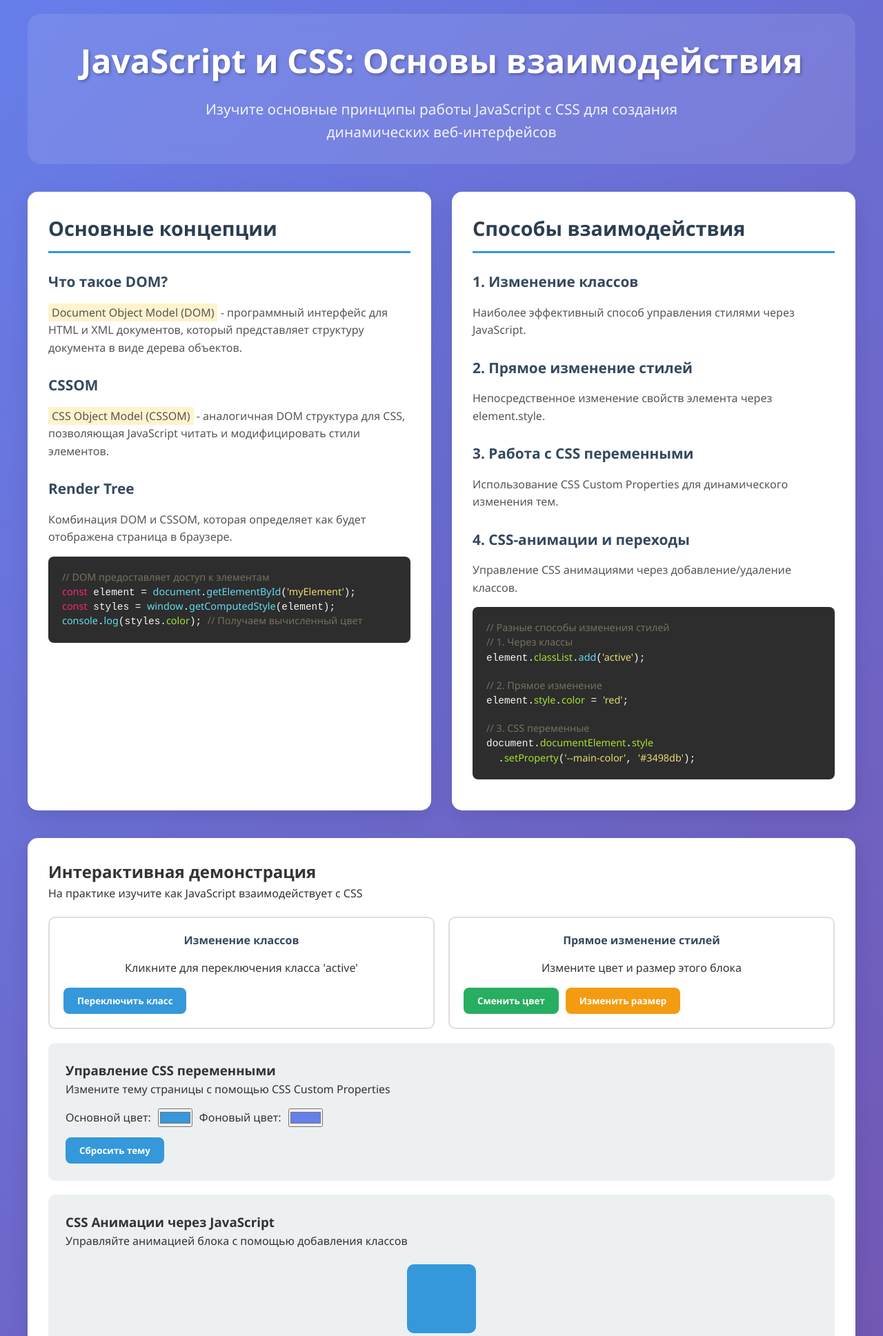
After one commit to Paradox60/flask-front-end, a Flask app: page /js_base in a window 1280 px wide. The commit adds this page. Shown: the top 1937 px of the page at 69% size. Run offline with Flask 2, Linux system fonts and the light colour scheme.

Commit message:
every day page with basic javascript rules in css

```diff
--- a/flask_compendium/app.py
+++ b/flask_compendium/app.py
@@ -202,3 +202,7 @@ def flask_app():
 @app.route("/graphicks")
 def graphicks():
     return render_template("CSS_temp/graphicks.html")
+
+@app.route("/js_base")
+def js_base():
+    return render_template("CSS_temp/js_base.html")
--- a/flask_compendium/templates/CSS_temp/index.html
+++ b/flask_compendium/templates/CSS_temp/index.html
@@ -78,6 +78,7 @@
                 <li><a href="{{ url_for('circle_2') }}">Окружность(3)</a></li>
                 <li><a href="{{ url_for('flask_app') }}">Разделения логики app.py(4)</a></li>
                 <li><a href="{{ url_for('graphicks') }}">Графики(5)</a></li>
+                <li><a href="{{ url_for('js_base') }}">Javascript основы(6)</a></li>
 
             </ul>
         </nav>
--- /dev/null
+++ b/flask_compendium/templates/CSS_temp/js_base.html
@@ -0,0 +1,559 @@
+<!DOCTYPE html>
+<html lang="ru">
+<head>
+    <meta charset="UTF-8">
+    <meta name="viewport" content="width=device-width, initial-scale=1.0">
+    <title>JavaScript и CSS: Основы взаимодействия</title>
+    <style>
+        * {
+            margin: 0;
+            padding: 0;
+            box-sizing: border-box;
+            font-family: 'Segoe UI', Tahoma, Geneva, Verdana, sans-serif;
+        }
+
+        :root {
+            --primary: #2c3e50;
+            --secondary: #3498db;
+            --accent: #e74c3c;
+            --success: #27ae60;
+            --warning: #f39c12;
+            --light: #ecf0f1;
+            --dark: #34495e;
+        }
+
+        body {
+            background: linear-gradient(135deg, #667eea 0%, #764ba2 100%);
+            min-height: 100vh;
+            padding: 20px;
+            color: #333;
+            line-height: 1.6;
+        }
+
+        .container {
+            max-width: 1200px;
+            margin: 0 auto;
+        }
+
+        .header {
+            text-align: center;
+            color: white;
+            margin-bottom: 40px;
+            padding: 30px;
+            background: rgba(255, 255, 255, 0.1);
+            border-radius: 20px;
+            backdrop-filter: blur(10px);
+        }
+
+        .header h1 {
+            font-size: 3rem;
+            margin-bottom: 15px;
+            text-shadow: 2px 2px 4px rgba(0,0,0,0.3);
+        }
+
+        .header p {
+            font-size: 1.3rem;
+            opacity: 0.9;
+            max-width: 800px;
+            margin: 0 auto;
+        }
+
+        .content-grid {
+            display: grid;
+            grid-template-columns: 1fr 1fr;
+            gap: 30px;
+            margin-bottom: 40px;
+        }
+
+        .card {
+            background: white;
+            border-radius: 15px;
+            padding: 30px;
+            box-shadow: 0 10px 30px rgba(0,0,0,0.1);
+            transition: transform 0.3s ease, box-shadow 0.3s ease;
+        }
+
+        .card:hover {
+            transform: translateY(-5px);
+            box-shadow: 0 15px 40px rgba(0,0,0,0.2);
+        }
+
+        .card h2 {
+            color: var(--primary);
+            margin-bottom: 20px;
+            padding-bottom: 10px;
+            border-bottom: 3px solid var(--secondary);
+            font-size: 1.8rem;
+        }
+
+        .card h3 {
+            color: var(--dark);
+            margin: 25px 0 15px 0;
+            font-size: 1.3rem;
+        }
+
+        .card p {
+            margin-bottom: 15px;
+            color: #555;
+        }
+
+        .card ul {
+            margin-left: 20px;
+            margin-bottom: 20px;
+        }
+
+        .card li {
+            margin-bottom: 8px;
+            color: #555;
+        }
+
+        .code-block {
+            background: #2d2d2d;
+            color: #f8f8f2;
+            border-radius: 8px;
+            padding: 20px;
+            margin: 15px 0;
+            overflow-x: auto;
+            font-family: 'Courier New', Courier, monospace;
+            font-size: 0.9rem;
+            line-height: 1.4;
+        }
+
+        .code-comment { color: #75715e; }
+        .code-keyword { color: #f92672; }
+        .code-string { color: #e6db74; }
+        .code-function { color: #66d9ef; }
+        .code-property { color: #a6e22e; }
+        .code-number { color: #ae81ff; }
+
+        .demo-section {
+            background: white;
+            border-radius: 15px;
+            padding: 30px;
+            margin-bottom: 30px;
+            box-shadow: 0 10px 30px rgba(0,0,0,0.1);
+        }
+
+        .demo-container {
+            display: grid;
+            grid-template-columns: 1fr 1fr;
+            gap: 20px;
+            margin-top: 20px;
+        }
+
+        .demo-box {
+            padding: 20px;
+            border: 2px solid #ddd;
+            border-radius: 10px;
+            text-align: center;
+            transition: all 0.3s ease;
+            cursor: pointer;
+        }
+
+        .demo-box h4 {
+            margin-bottom: 15px;
+            color: var(--dark);
+        }
+
+        .controls {
+            display: flex;
+            gap: 10px;
+            margin-top: 15px;
+            flex-wrap: wrap;
+        }
+
+        .btn {
+            padding: 10px 20px;
+            border: none;
+            border-radius: 8px;
+            background: var(--secondary);
+            color: white;
+            font-weight: 600;
+            cursor: pointer;
+            transition: all 0.3s ease;
+        }
+
+        .btn:hover {
+            background: #2980b9;
+            transform: translateY(-2px);
+        }
+
+        .btn-success { background: var(--success); }
+        .btn-warning { background: var(--warning); }
+        .btn-danger { background: var(--accent); }
+
+        .interactive-demo {
+            background: var(--light);
+            padding: 25px;
+            border-radius: 10px;
+            margin-top: 20px;
+        }
+
+        .color-picker {
+            display: flex;
+            gap: 10px;
+            align-items: center;
+            margin: 15px 0;
+        }
+
+        .animated-box {
+            width: 100px;
+            height: 100px;
+            background: var(--secondary);
+            border-radius: 10px;
+            margin: 20px auto;
+            transition: all 0.5s ease;
+        }
+
+        .comparison-table {
+            width: 100%;
+            border-collapse: collapse;
+            margin: 20px 0;
+        }
+
+        .comparison-table th,
+        .comparison-table td {
+            padding: 12px;
+            text-align: left;
+            border-bottom: 1px solid #ddd;
+        }
+
+        .comparison-table th {
+            background: var(--primary);
+            color: white;
+        }
+
+        .comparison-table tr:hover {
+            background: #f5f5f5;
+        }
+
+        @media (max-width: 768px) {
+            .content-grid {
+                grid-template-columns: 1fr;
+            }
+
+            .demo-container {
+                grid-template-columns: 1fr;
+            }
+
+            .header h1 {
+                font-size: 2.2rem;
+            }
+        }
+
+        .highlight {
+            background: #fff3cd;
+            padding: 2px 5px;
+            border-radius: 3px;
+            font-weight: 500;
+        }
+    </style>
+</head>
+<body>
+    <div class="container">
+        <div class="header">
+            <h1>JavaScript и CSS: Основы взаимодействия</h1>
+            <p>Изучите основные принципы работы JavaScript с CSS для создания динамических веб-интерфейсов</p>
+        </div>
+
+        <div class="content-grid">
+            <div class="card">
+                <h2>Основные концепции</h2>
+
+                <h3>Что такое DOM?</h3>
+                <p><span class="highlight">Document Object Model (DOM)</span> - программный интерфейс для HTML и XML документов, который представляет структуру документа в виде дерева объектов.</p>
+
+                <h3>CSSOM</h3>
+                <p><span class="highlight">CSS Object Model (CSSOM)</span> - аналогичная DOM структура для CSS, позволяющая JavaScript читать и модифицировать стили элементов.</p>
+
+                <h3>Render Tree</h3>
+                <p>Комбинация DOM и CSSOM, которая определяет как будет отображена страница в браузере.</p>
+
+                <div class="code-block">
+                    <span class="code-comment">// DOM предоставляет доступ к элементам</span><br>
+                    <span class="code-keyword">const</span> element = <span class="code-function">document</span>.<span class="code-function">getElementById</span>(<span class="code-string">'myElement'</span>);<br>
+                    <span class="code-keyword">const</span> styles = <span class="code-function">window</span>.<span class="code-function">getComputedStyle</span>(element);<br>
+                    <span class="code-function">console</span>.<span class="code-function">log</span>(styles.<span class="code-property">color</span>); <span class="code-comment">// Получаем вычисленный цвет</span>
+                </div>
+            </div>
+
+            <div class="card">
+                <h2>Способы взаимодействия</h2>
+
+                <h3>1. Изменение классов</h3>
+                <p>Наиболее эффективный способ управления стилями через JavaScript.</p>
+
+                <h3>2. Прямое изменение стилей</h3>
+                <p>Непосредственное изменение свойств элемента через <code>element.style</code>.</p>
+
+                <h3>3. Работа с CSS переменными</h3>
+                <p>Использование CSS Custom Properties для динамического изменения тем.</p>
+
+                <h3>4. CSS-анимации и переходы</h3>
+                <p>Управление CSS анимациями через добавление/удаление классов.</p>
+
+                <div class="code-block">
+                    <span class="code-comment">// Разные способы изменения стилей</span><br>
+                    <span class="code-comment">// 1. Через классы</span><br>
+                    element.<span class="code-property">classList</span>.<span class="code-function">add</span>(<span class="code-string">'active'</span>);<br><br>
+
+                    <span class="code-comment">// 2. Прямое изменение</span><br>
+                    element.<span class="code-property">style</span>.<span class="code-property">color</span> = <span class="code-string">'red'</span>;<br><br>
+
+                    <span class="code-comment">// 3. CSS переменные</span><br>
+                    document.<span class="code-property">documentElement</span>.<span class="code-property">style</span><br>
+                    &nbsp;&nbsp;.<span class="code-property">setProperty</span>(<span class="code-string">'--main-color'</span>, <span class="code-string">'#3498db'</span>);
+                </div>
+            </div>
+        </div>
+
+        <div class="demo-section">
+            <h2>Интерактивная демонстрация</h2>
+            <p>На практике изучите как JavaScript взаимодействует с CSS</p>
+
+            <div class="demo-container">
+                <div class="demo-box" id="demoBox1">
+                    <h4>Изменение классов</h4>
+                    <p>Кликните для переключения класса 'active'</p>
+                    <div class="controls">
+                        <button class="btn" onclick="toggleClass('demoBox1')">Переключить класс</button>
+                    </div>
+                </div>
+
+                <div class="demo-box" id="demoBox2">
+                    <h4>Прямое изменение стилей</h4>
+                    <p>Измените цвет и размер этого блока</p>
+                    <div class="controls">
+                        <button class="btn btn-success" onclick="changeColor('demoBox2')">Сменить цвет</button>
+                        <button class="btn btn-warning" onclick="changeSize('demoBox2')">Изменить размер</button>
+                    </div>
+                </div>
+            </div>
+
+            <div class="interactive-demo">
+                <h3>Управление CSS переменными</h3>
+                <p>Измените тему страницы с помощью CSS Custom Properties</p>
+
+                <div class="color-picker">
+                    <label>Основной цвет:</label>
+                    <input type="color" id="primaryColor" value="#3498db" onchange="updateCssVariables()">
+                    <label>Фоновый цвет:</label>
+                    <input type="color" id="bgColor" value="#667eea" onchange="updateCssVariables()">
+                </div>
+
+                <div class="controls">
+                    <button class="btn" onclick="resetTheme()">Сбросить тему</button>
+                </div>
+            </div>
+
+            <div class="interactive-demo">
+                <h3>CSS Анимации через JavaScript</h3>
+                <p>Управляйте анимацией блока с помощью добавления классов</p>
+
+                <div class="animated-box" id="animatedBox"></div>
+
+                <div class="controls">
+                    <button class="btn btn-success" onclick="startAnimation()">Запустить анимацию</button>
+                    <button class="btn btn-danger" onclick="stopAnimation()">Остановить анимацию</button>
+                    <button class="btn" onclick="resetAnimation()">Сбросить</button>
+                </div>
+            </div>
+        </div>
+
+        <div class="content-grid">
+            <div class="card">
+                <h2>Лучшие практики</h2>
+
+                <h3>Производительность</h3>
+                <ul>
+                    <li>Используйте <span class="highlight">classList</span> вместо className</li>
+                    <li>Избегайте частых изменений стилей в циклах</li>
+                    <li>Используйте CSS transitions вместо JavaScript анимаций</li>
+                    <li>Применяйте <span class="highlight">requestAnimationFrame</span> для анимаций</li>
+                </ul>
+
+                <h3>Поддержка</h3>
+                <ul>
+                    <li>Проверяйте поддержку методов в разных браузерах</li>
+                    <li>Используйте полифилы для старых браузеров</li>
+                    <li>Тестируйте на разных устройствах</li>
+                </ul>
+
+                <div class="code-block">
+                    <span class="code-comment">// Плохо - вызывает reflow</span><br>
+                    <span class="code-keyword">for</span> (<span class="code-keyword">let</span> i = <span class="code-number">0</span>; i &lt; elements.<span class="code-property">length</span>; i++) {<br>
+                    &nbsp;&nbsp;elements[i].<span class="code-property">style</span>.<span class="code-property">width</span> = newWidth + <span class="code-string">'px'</span>;<br>
+                    }<br><br>
+
+                    <span class="code-comment">// Хорошо - batch изменение</span><br>
+                    <span class="code-keyword">const</span> newStyle = <span class="code-string">'width: '</span> + newWidth + <span class="code-string">'px;'</span>;<br>
+                    <span class="code-keyword">for</span> (<span class="code-keyword">let</span> i = <span class="code-number">0</span>; i &lt; elements.<span class="code-property">length</span>; i++) {<br>
+                    &nbsp;&nbsp;elements[i].<span class="code-property">style</span>.<span class="code-property">cssText</span> = newStyle;<br>
+                    }
+                </div>
+            </div>
+
+            <div class="card">
+                <h2>Сравнение методов</h2>
+
+                <table class="comparison-table">
+                    <thead>
+                        <tr>
+                            <th>Метод</th>
+                            <th>Преимущества</th>
+                            <th>Недостатки</th>
+                        </tr>
+                    </thead>
+                    <tbody>
+                        <tr>
+                            <td><strong>classList</strong></td>
+                            <td>Высокая производительность, чистота кода</td>
+                            <td>Требует предварительного CSS</td>
+                        </tr>
+                        <tr>
+                            <td><strong>element.style</strong></td>
+                            <td>Прямое управление, динамические значения</td>
+                            <td>Низкая производительность при частых изменениях</td>
+                        </tr>
+                        <tr>
+                            <td><strong>CSS переменные</strong></td>
+                            <td>Глобальное управление, темизация</td>
+                            <td>Ограниченная поддержка в старых браузерах</td>
+                        </tr>
+                        <tr>
+                            <td><strong>CSS анимации</strong></td>
+                            <td>Высокая производительность, аппаратное ускорение</td>
+                            <td>Сложность тонкого контроля</td>
+                        </tr>
+                    </tbody>
+                </table>
+
+                <h3>Рекомендации</h3>
+                <ul>
+                    <li>Для простых изменений используйте <span class="highlight">classList</span></li>
+                    <li>Для динамических значений - <span class="highlight">element.style</span></li>
+                    <li>Для темизации - <span class="highlight">CSS переменные</span></li>
+                    <li>Для анимаций - <span class="highlight">CSS transitions/animations</span></li>
+                </ul>
+            </div>
+        </div>
+    </div>
+
+    <style id="dynamicStyles">
+        .active {
+            background: linear-gradient(135deg, #667eea, #764ba2) !important;
+            color: white !important;
+            transform: scale(1.05) !important;
+            box-shadow: 0 10px 25px rgba(0,0,0,0.2) !important;
+        }
+
+        .animated {
+            animation: pulse 2s infinite;
+        }
+
+        @keyframes pulse {
+            0% { transform: scale(1); }
+            50% { transform: scale(1.1); }
+            100% { transform: scale(1); }
+        }
+
+        :root {
+            --primary-color: #3498db;
+            --bg-color: #667eea;
+        }
+    </style>
+
+    <script>
+        // Демонстрация переключения классов
+        function toggleClass(elementId) {
+            const element = document.getElementById(elementId);
+            element.classList.toggle('active');
+        }
+
+        // Демонстрация изменения стилей
+        function changeColor(elementId) {
+            const element = document.getElementById(elementId);
+            const colors = ['#e74c3c', '#2ecc71', '#f39c12', '#9b59b6', '#1abc9c'];
+            const randomColor = colors[Math.floor(Math.random() * colors.length)];
+            element.style.backgroundColor = randomColor;
+            element.style.color = 'white';
+        }
+
+        function changeSize(elementId) {
+            const element = document.getElementById(elementId);
+            const sizes = ['100%', '90%', '110%', '95%', '105%'];
+            const randomSize = sizes[Math.floor(Math.random() * sizes.length)];
+            element.style.transform = `scale(${randomSize})`;
+        }
+
+        // Управление CSS переменными
+        function updateCssVariables() {
+            const primaryColor = document.getElementById('primaryColor').value;
+            const bgColor = document.getElementById('bgColor').value;
+
+            document.documentElement.style.setProperty('--primary-color', primaryColor);
+            document.documentElement.style.setProperty('--bg-color', bgColor);
+
+            // Обновляем градиент body
+            document.body.style.background = `linear-gradient(135deg, ${primaryColor}, ${bgColor})`;
+        }
+
+        function resetTheme() {
+            document.getElementById('primaryColor').value = '#3498db';
+            document.getElementById('bgColor').value = '#667eea';
+            updateCssVariables();
+        }
+
+        // Управление анимациями
+        function startAnimation() {
+            const box = document.getElementById('animatedBox');
+            box.classList.add('animated');
+        }
+
+        function stopAnimation() {
+            const box = document.getElementById('animatedBox');
+            box.classList.remove('animated');
+        }
+
+        function resetAnimation() {
+            const box = document.getElementById('animatedBox');
+            box.classList.remove('animated');
+            box.style.transform = 'scale(1)';
+        }
+
+        // Инициализация
+        document.addEventListener('DOMContentLoaded', function() {
+            console.log('Страница загружена! Изучайте взаимодействие JavaScript и CSS');
+
+            // Добавляем обработчики для демо-боксов
+            const demoBoxes = document.querySelectorAll('.demo-box');
+            demoBoxes.forEach(box => {
+                box.addEventListener('mouseenter', function() {
+                    this.style.boxShadow = '0 5px 15px rgba(0,0,0,0.1)';
+                });
+
+                box.addEventListener('mouseleave', function() {
+                    if (!this.classList.contains('active')) {
+                        this.style.boxShadow = '';
+                    }
+                });
+            });
+        });
+
+        // Демонстрация получения стилей
+        function showComputedStyles() {
+            const element = document.getElementById('demoBox1');
+            const styles = window.getComputedStyle(element);
+            console.log('Вычисленные стили:', {
+                backgroundColor: styles.backgroundColor,
+                color: styles.color,
+                fontSize: styles.fontSize,
+                margin: styles.margin
+            });
+        }
+
+        // Вызываем при загрузке для демонстрации
+        setTimeout(showComputedStyles, 1000);
+    </script>
+</body>
+</html>
```
